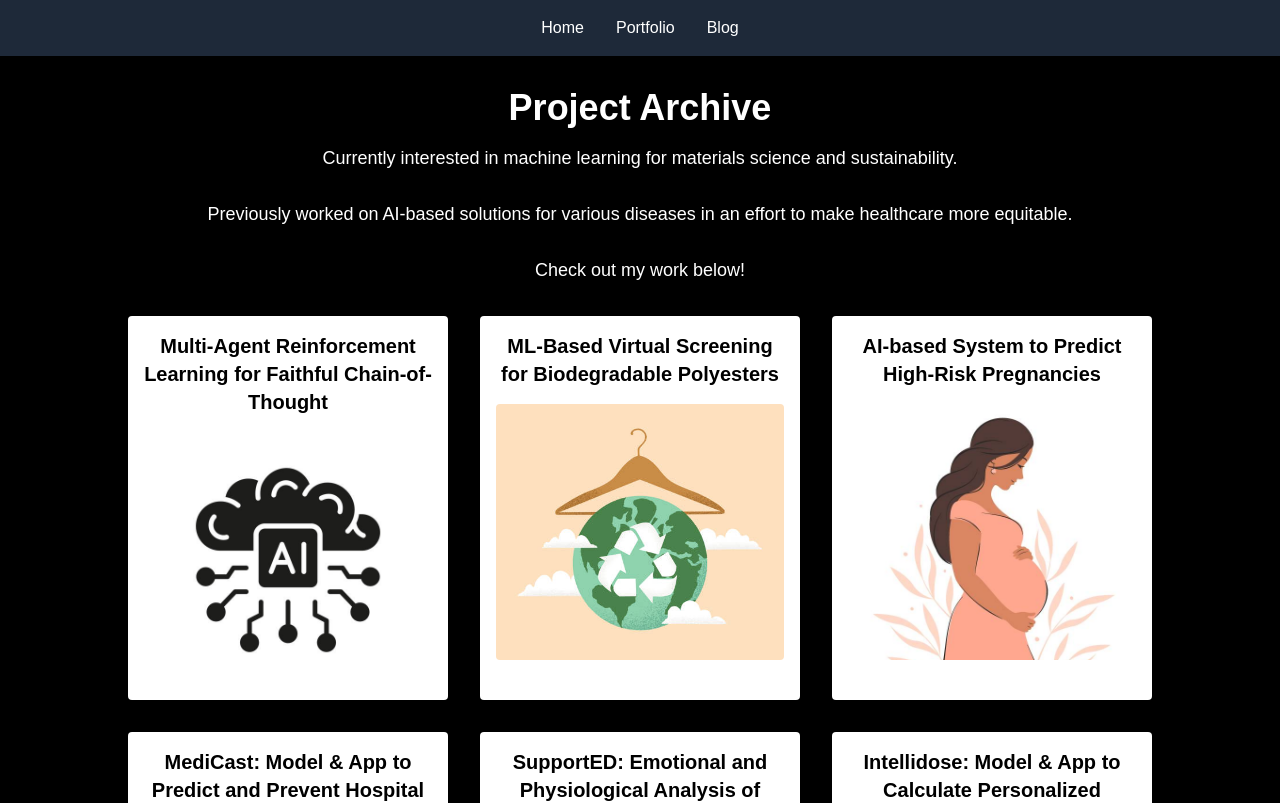
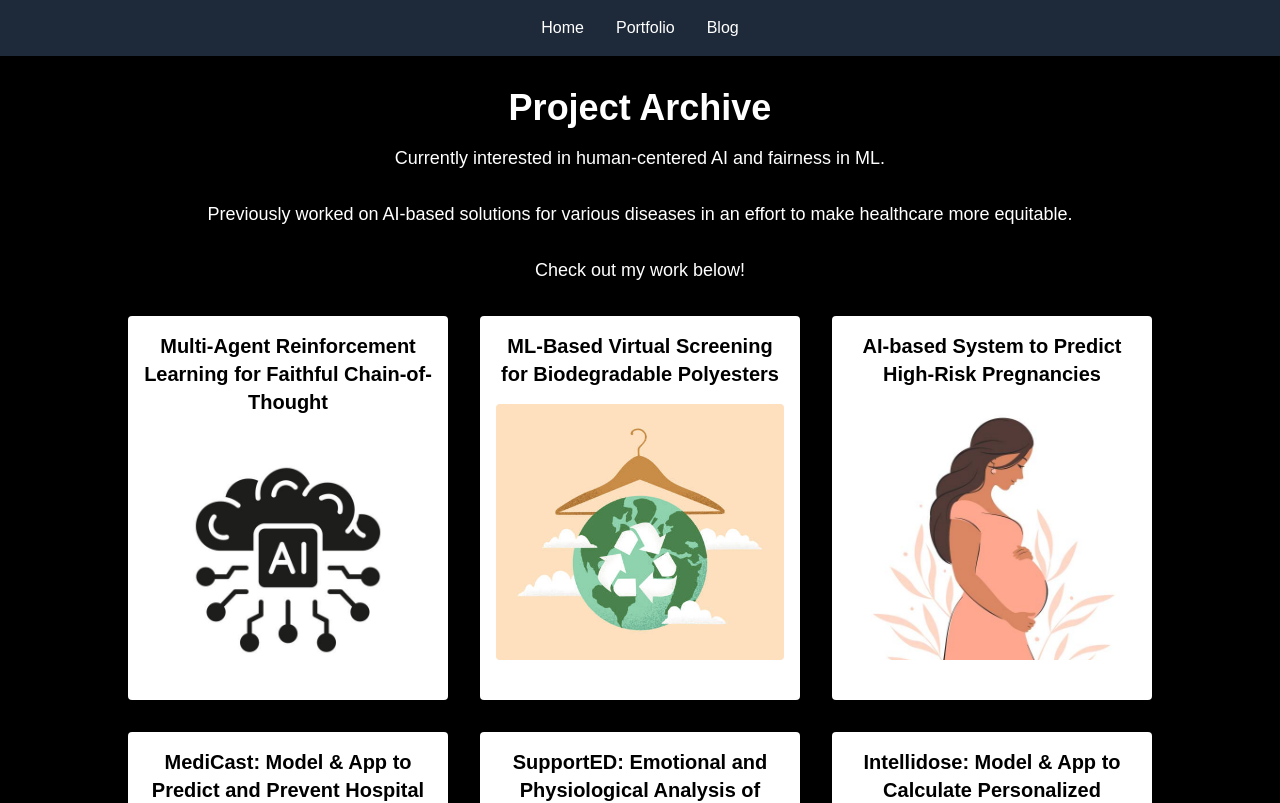
Before and after one commit to navyan6/personal-site, a Next.js app: page /portfolio in a window 1280 px wide. Shown: the top 803 px of the page. Built offline with nearby package versions, Linux system fonts and the light colour scheme.

Commit message:
Update interests in project archive description

```diff
--- a/app/portfolio/page.tsx
+++ b/app/portfolio/page.tsx
@@ -3,7 +3,7 @@ export default function Portfolio() {
     <div className="text-center">
       <h1 className="text-4xl font-bold text-white">Project Archive</h1>
       <p className="text-lg text-white mt-4">
-        Currently interested in machine learning for materials science and sustainability.
+        Currently interested in human-centered AI and fairness in ML.
         <br />
         <br />
         Previously worked on AI-based solutions for various diseases in an effort to make healthcare more equitable.
```
